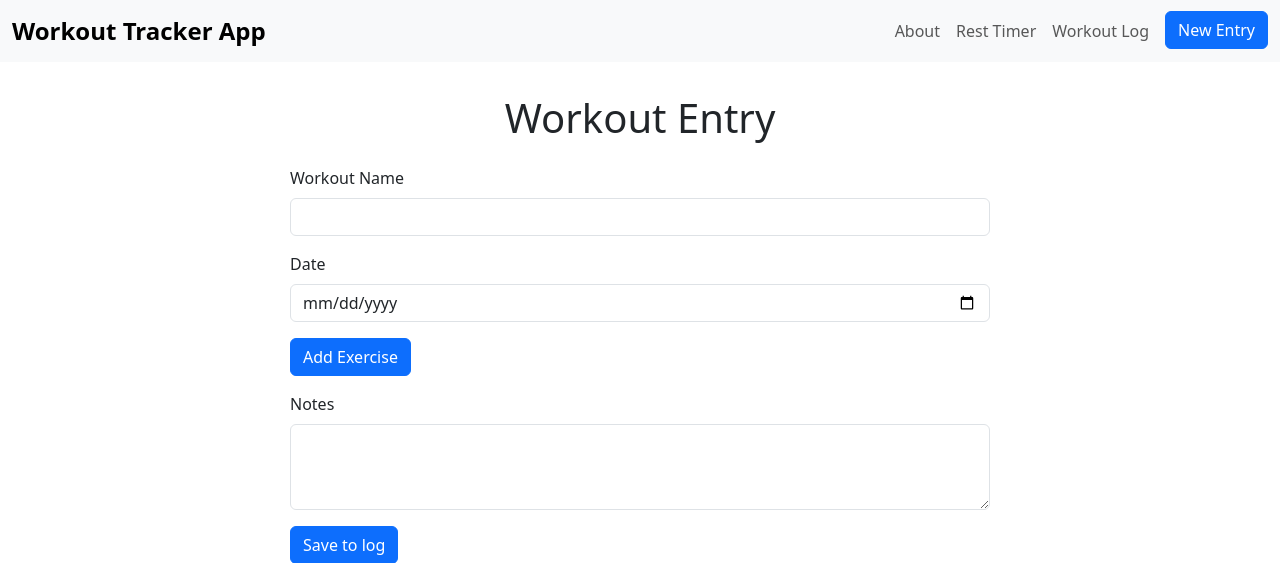
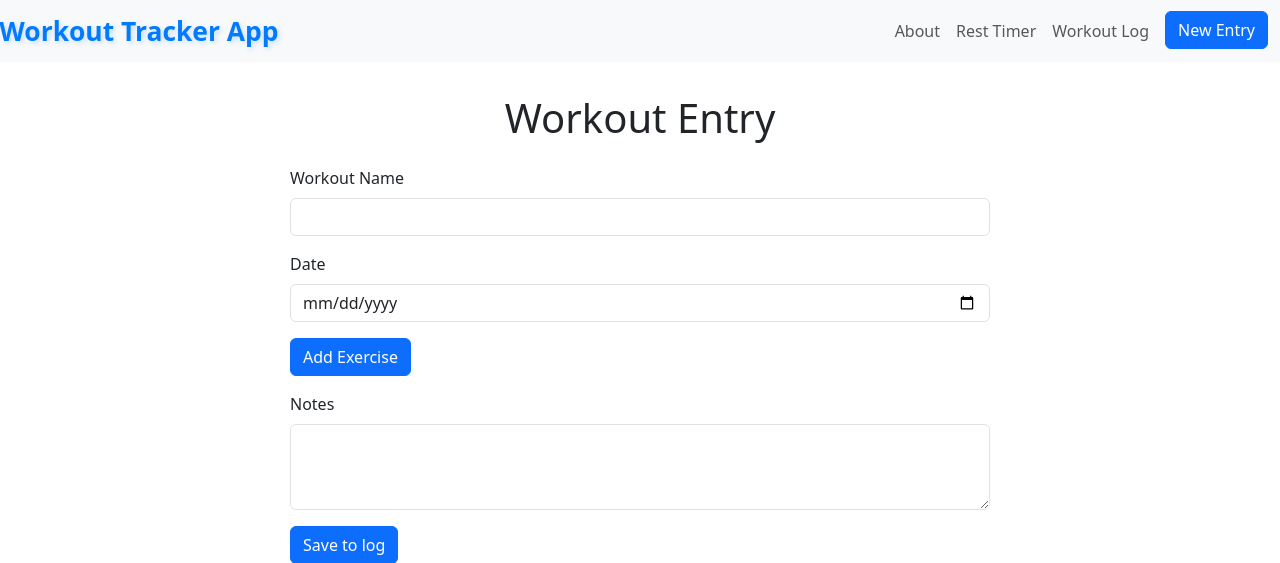
Before and after one commit to sforouzan/workoutTrackerApp, a Node server app: page / in a window 1280 px wide, with the pointer over the restyled element. Shown: the top 563 px of the page. Run offline with Node 20, Linux system fonts and the light colour scheme; some libraries are stand-ins or nearby versions.

Commit message:
adding hover effect to brand on navbar

```diff
--- a/static/css/style.css
+++ b/static/css/style.css
@@ -190,3 +190,9 @@ main {
   font-weight: bold; /* Make it stand out */
   transition: color 0.3s ease-in-out, transform 0.3s ease-in-out;
 }
+
+.navbar-brand:hover {
+  color: #007bff; /* Bootstrap primary blue */
+  transform: scale(1.1); /* Slight enlargement */
+  text-shadow: 2px 2px 5px rgba(0, 123, 255, 0.2); /* Subtle glow effect */
+}
```
